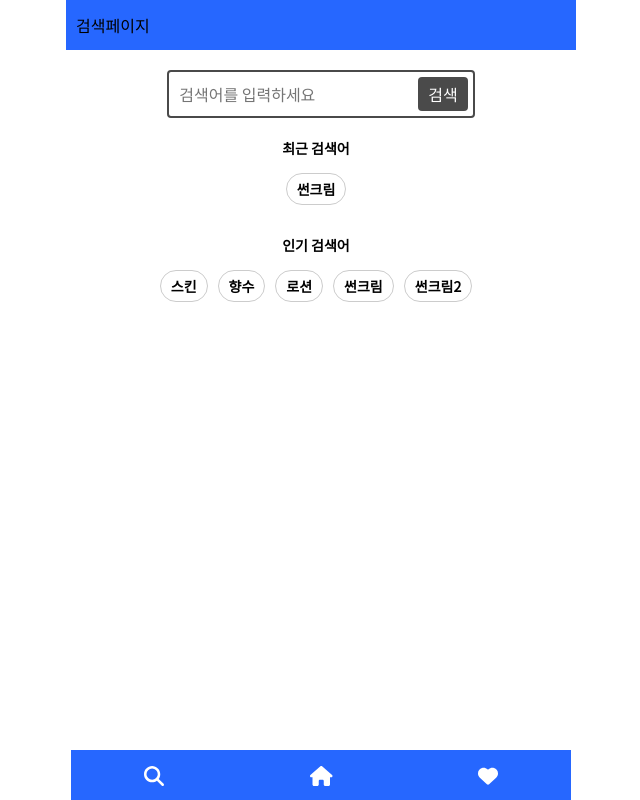
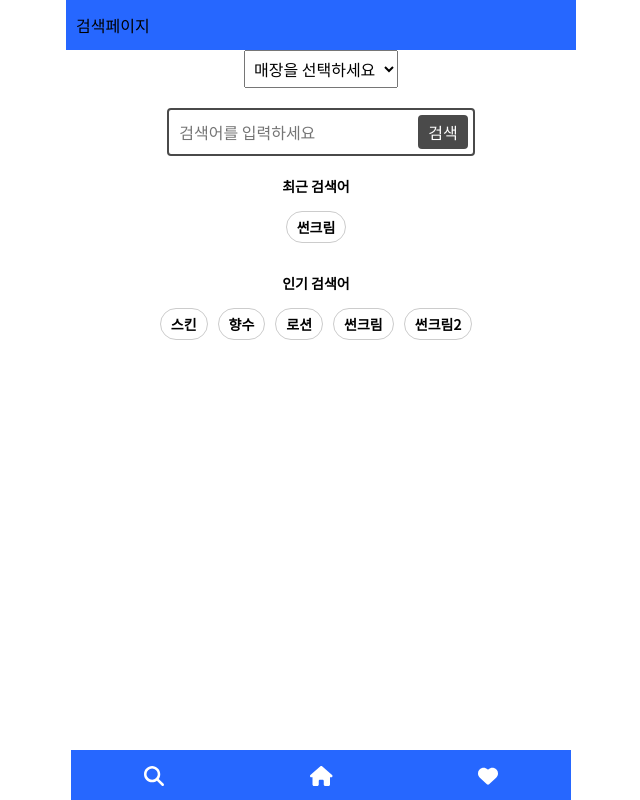
Before and after one commit to Team-QuickPick/QuickPick_Frontend, a React (Create React App) app: page /search in a window 1280 px wide. Shown: the whole page, without its empty margins (319-959 px from the left). Built offline with nearby package versions, Linux system fonts and the light colour scheme.

Commit message:
feat: 매장 선택 기능 추가 매장 변경할 때 자동으로 화면 업데이트 되는 것은 아직 미구현

```diff
--- /dev/null
+++ b/src/components/SelectStore.js
@@ -0,0 +1,23 @@
+// SelectStore.js
+import React from "react";
+import styles from "./SelectStore.module.scss";
+
+const SelectStore = ({ onStoreSelect }) => {
+  const handleChange = (event) => {
+    onStoreSelect(event.target.value);
+  };
+
+  return (
+    <div className={styles.selectStoreWrapper}>
+      <select onChange={handleChange}>
+        <option value="">매장을 선택하세요</option>
+        <option value="store1">강남점</option>
+        <option value="store2">노원점</option>
+        <option value="store3">홍대점</option>
+        <option value="store4">상봉점</option>
+      </select>
+    </div>
+  );
+};
+
+export default SelectStore;
--- /dev/null
+++ b/src/components/SelectStore.module.scss
@@ -0,0 +1,11 @@
+// SelectStore.module.scss
+.selectStoreWrapper {
+    display: flex;
+    justify-content: center;
+    margin-bottom: 20px;
+  }
+
+  select {
+    font-size: 16px;
+    padding: 5px;
+  }
--- a/src/pages/Search.js
+++ b/src/pages/Search.js
@@ -4,8 +4,17 @@ import Navbar from "../components/Navbar";
 import SearchHeader from "../components/SearchHeader";
 import SearchBar from "../components/SearchBar";
 import { useState, useEffect } from "react";
+import SelectStore from "../components/SelectStore";
 
 export default function Search() {
+  // 매장 데이터
+  const stores = {
+    store1: "강남점",
+    store2: "노원점",
+    store3: "홍대점",
+    store4: "상봉점",
+  };
+
   const data = [
     {
       id: 1,
@@ -13,6 +22,7 @@ export default function Search() {
       price: "10000원",
       image:
         "https://image.oliveyoung.co.kr/uploads/images/goods/400/10/0000/0018/A00000018232405ko.jpg?l=ko",
+      product_location: "강남점,",
     },
     {
       id: 2,
@@ -20,6 +30,7 @@ export default function Search() {
       price: "20000원",
       image:
         "https://image.oliveyoung.co.kr/uploads/images/goods/400/10/0000/0018/A00000018232405ko.jpg?l=ko",
+      product_location: "노원점,",
     },
     {
       id: 3,
@@ -27,6 +38,7 @@ export default function Search() {
       price: "30000원",
       image:
         "https://image.oliveyoung.co.kr/uploads/images/goods/400/10/0000/0018/A00000018053216ko.jpg?l=ko  ",
+      product_location: "홍대점,",
     },
     {
       id: 4,
@@ -34,6 +46,7 @@ export default function Search() {
       price: "22000원",
       image:
         "https://image.oliveyoung.co.kr/uploads/images/goods/400/10/0000/0013/A00000013906322ko.jpg?l=ko",
+      product_location: "강남점,",
     },
     {
       id: 5,
@@ -41,6 +54,7 @@ export default function Search() {
       price: "15000원",
       image:
         "https://image.oliveyoung.co.kr/uploads/images/goods/400/10/0000/0016/A00000016321805ko.jpg?l=ko",
+      product_location: "홍대점,",
     },
 
     {
@@ -49,19 +63,34 @@ export default function Search() {
       price: "10000원",
       image:
         "https://image.oliveyoung.co.kr/uploads/images/goods/400/10/0000/0014/A00000014913523ko.jpg?l=ko",
+      product_location: "상봉점,",
     },
   ];
 
   const [searchResults, setSearchResults] = useState([]);
   const [searchPerformed, setSearchPerformed] = useState(false);
+  const [selectedStore, setSelectedStore] = useState("");
+  const handleStoreSelect = (selectedStoreKey) => {
+    // 추가
+    setSelectedStore(selectedStoreKey);
+  };
 
   const handleSearch = (searchTerm) => {
+    if (selectedStore === "") {
+      alert("먼저 매장을 선택하세요.");
+      return;
+    }
     // 검색 결과 초기화
     setSearchResults([]);
 
+    // 선택된 매장 이름 가져오기
+    const selectedStoreName = stores[selectedStore];
+
     // 검색 기능 구현
-    const results = data.filter((item) =>
-      item.name.toLowerCase().includes(searchTerm.toLowerCase())
+    const results = data.filter(
+      (item) =>
+        item.name.toLowerCase().includes(searchTerm.toLowerCase()) &&
+        item.product_location.includes(selectedStoreName)
     );
 
     setSearchResults(results);
@@ -99,6 +128,7 @@ export default function Search() {
       <div className={styles.container}>
         <div className={styles.content}>
           <div>
+            <SelectStore onStoreSelect={handleStoreSelect} stores={stores} />
             <SearchBar onSearch={handleSearch} resetInput={resetInput} />
             {!searchPerformed ? (
               <div>
```
